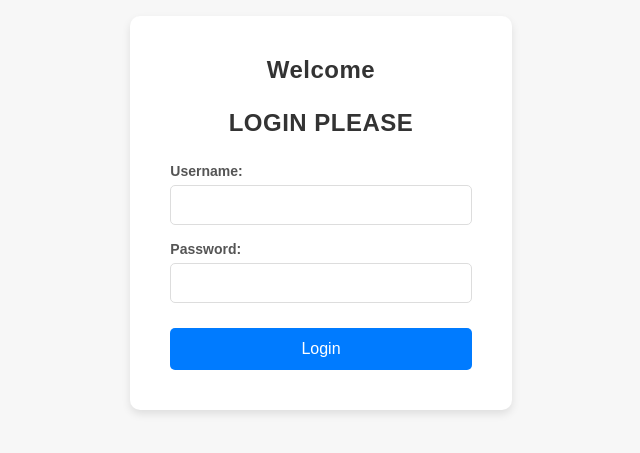
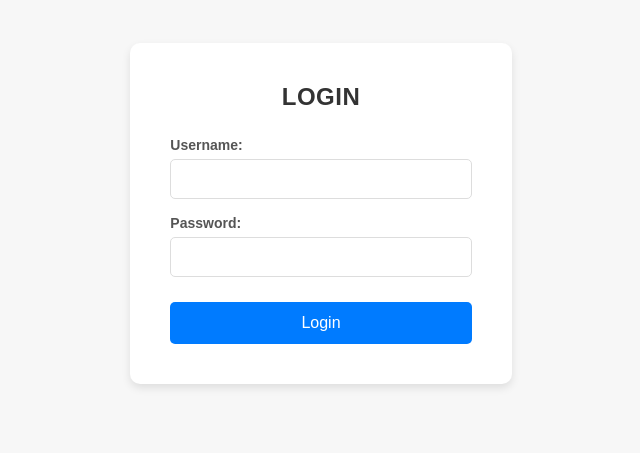
Before and after one commit to SiddappaSavadatti/ReactJs, a React (Create React App) app: page / in a window 1280 px wide. Shown: the part 187-640 px from the top of the page, without its empty margins (319-959 px from the left). Built offline with nearby package versions, Linux system fonts and the light colour scheme.

Commit message:
altered login

```diff
--- a/src/components/Login.js
+++ b/src/components/Login.js
@@ -56,11 +56,7 @@ const Login = () => {
   return (
     <div className="login-container">
       <div className="login-box">
-
-
-        <h2>Welcome</h2>
-        <h2>LOGIN PLEASE</h2>
-
+        <h2>LOGIN</h2>
         <form onSubmit={handleSubmit} className="login-form">
           <div className="input-group">
             <label htmlFor="username">Username:</label>
```
